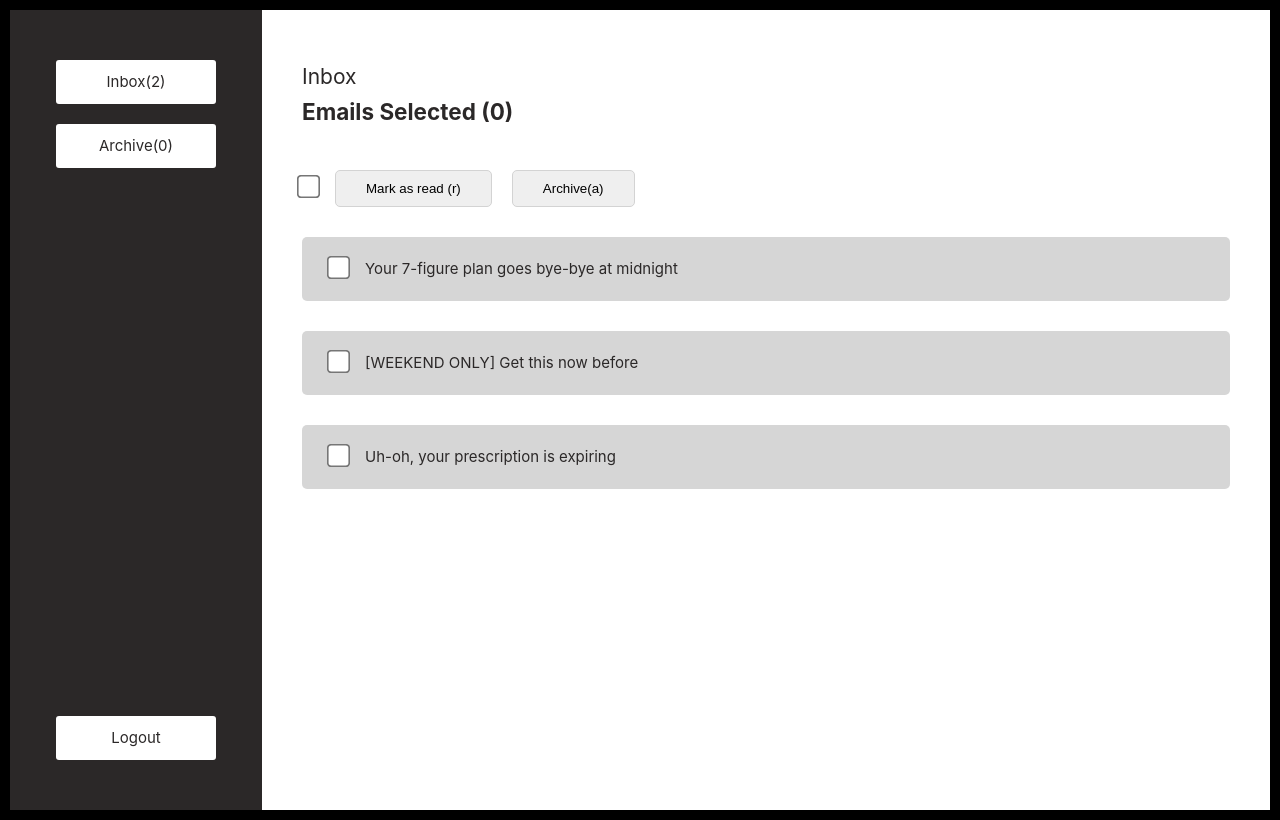
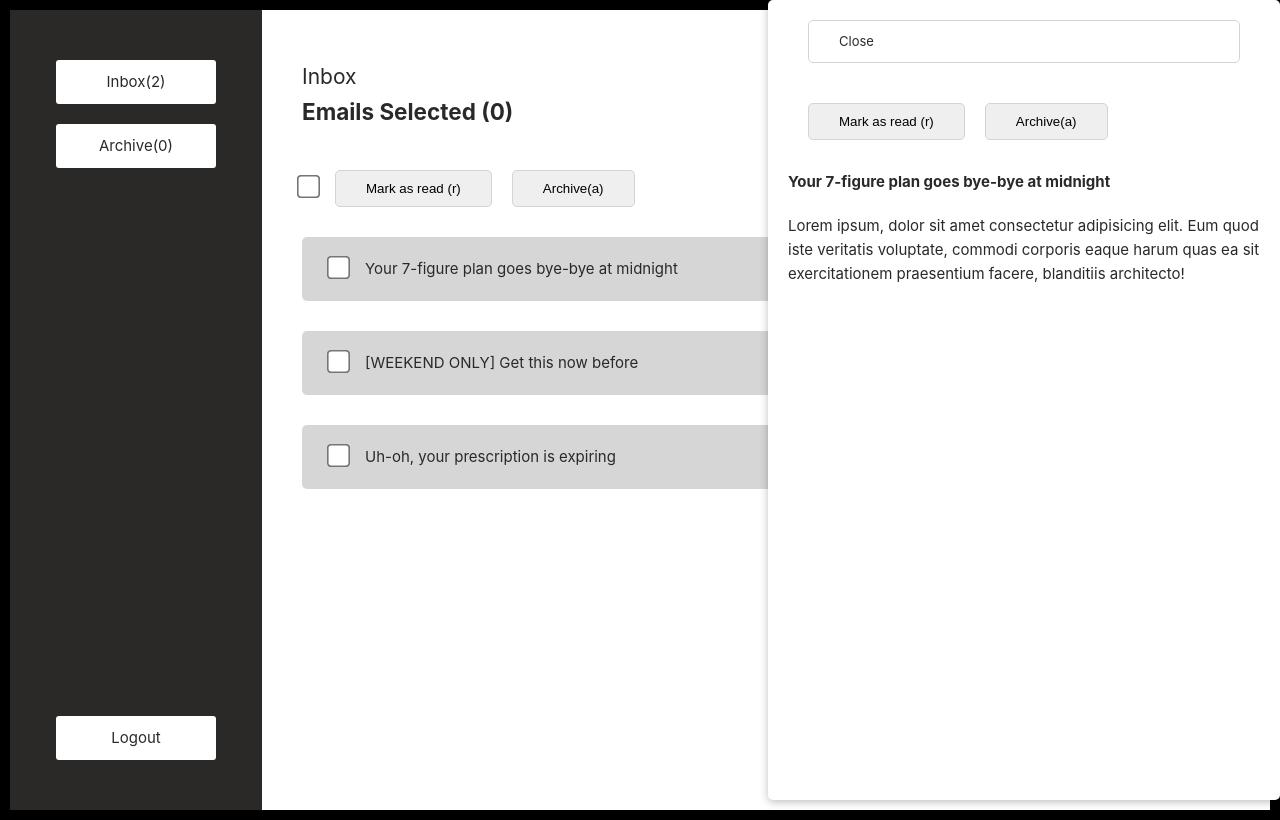
Before and after one commit to KelvinNjiraini/Vue-test, a Vue app: page /inbox in a window 1280 px wide. Both pictures are taken after a click on the element "Your 7-figure plan goes bye-bye at midnight". Built offline with nearby package versions, Linux system fonts and the light colour scheme.

Commit message:
minor changes

```diff
--- a/src/App.vue
+++ b/src/App.vue
@@ -1,6 +1,6 @@
 <template>
     <section class="main">
-        <mail-modal v-show="currentModalPresent" />
+        <mail-modal v-if="currentModalPresent" />
         <div class="main__nav">
             <side-bar />
         </div>
```
